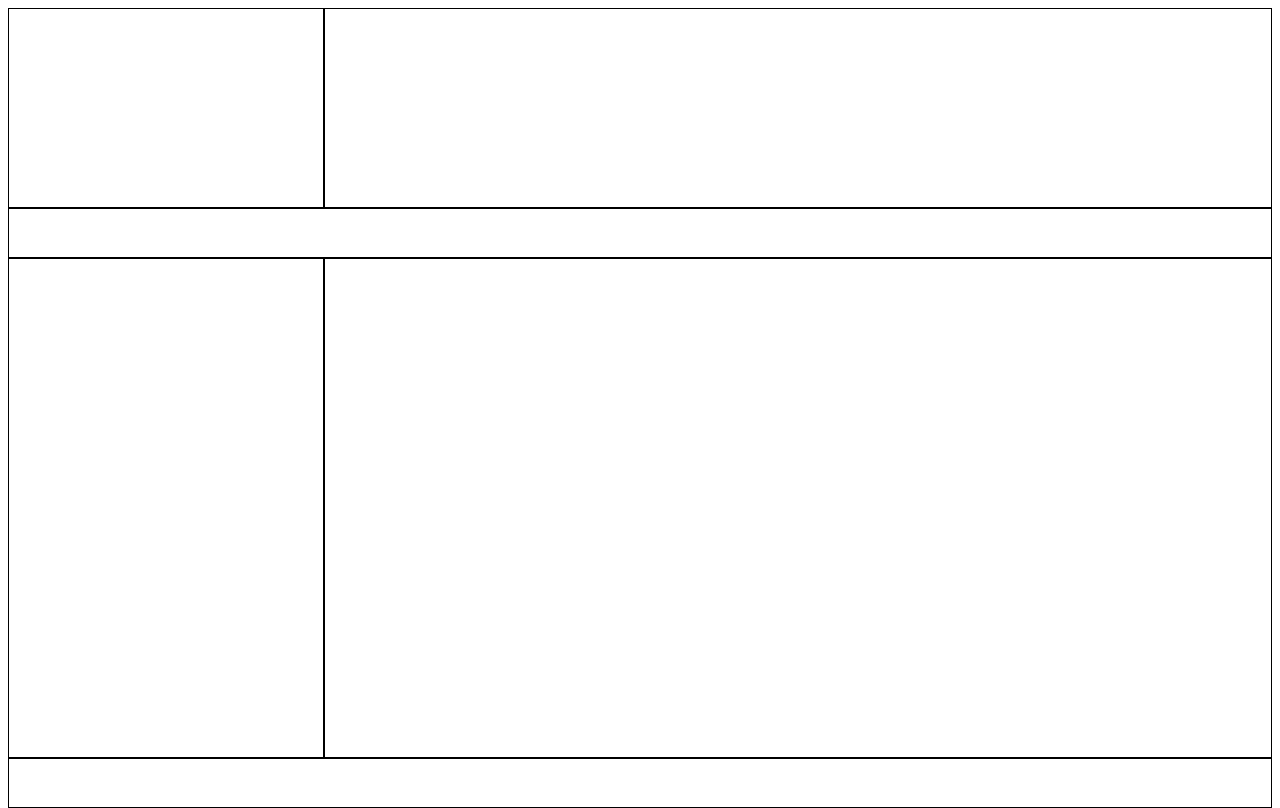
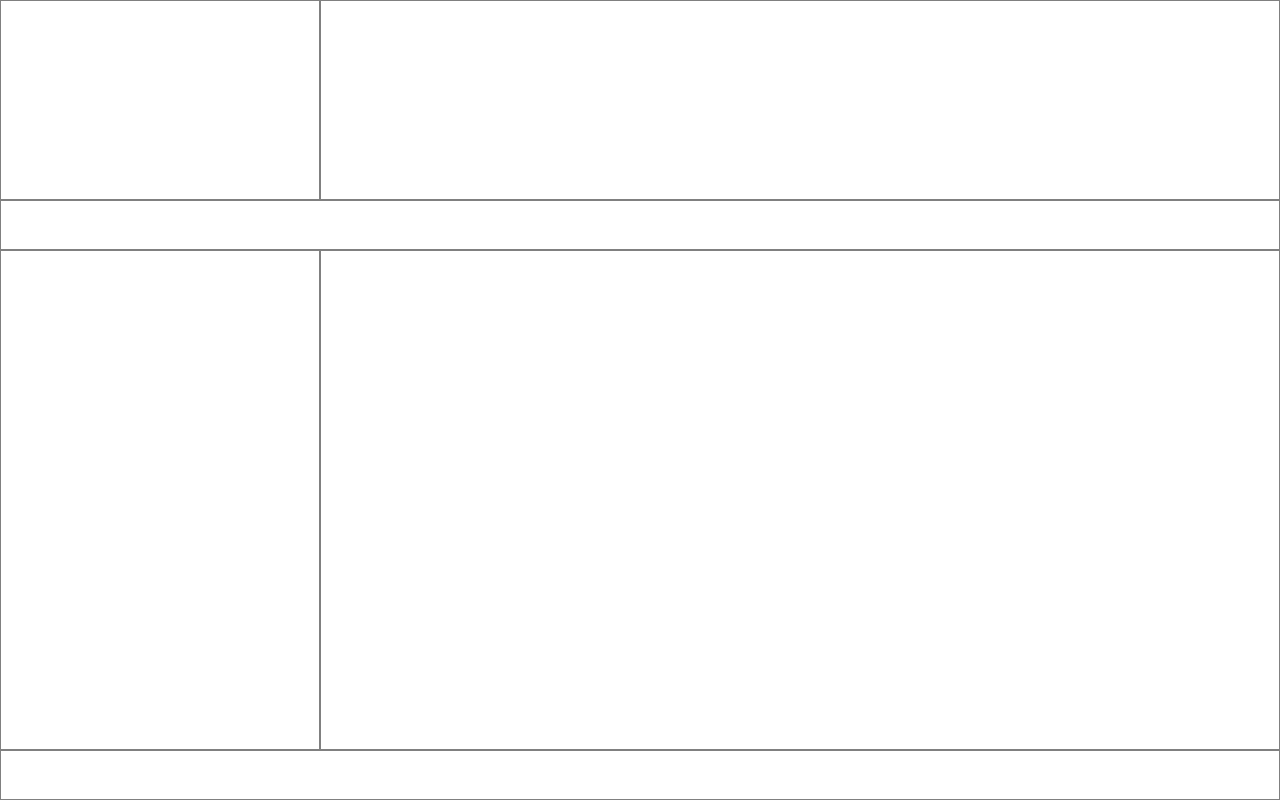
Before and after one commit to baratahmed/project-two-css, a plain HTML site: page index.html in a window 1280 px wide. Drawn offline with Linux system fonts and the light colour scheme.

Commit message:
Update time 8.8.2019

```diff
--- a/style.css
+++ b/style.css
@@ -1,3 +1,8 @@
+*{
+    margin: 0px;
+    padding: 0px;
+    box-sizing: border-box;
+}
 .demo{
     font-size: 100px;
     color: red;
@@ -36,8 +41,7 @@
 
 [class*='col-'] {
     float: left;
-    box-sizing: border-box;
-    border: 1px solid;
+    border: 1px solid gray;
 }
 .rwo:after{
     content: ' ';
```
